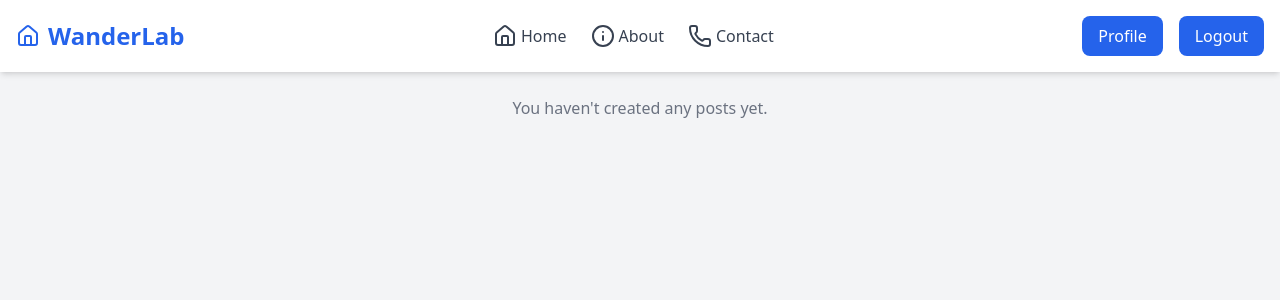
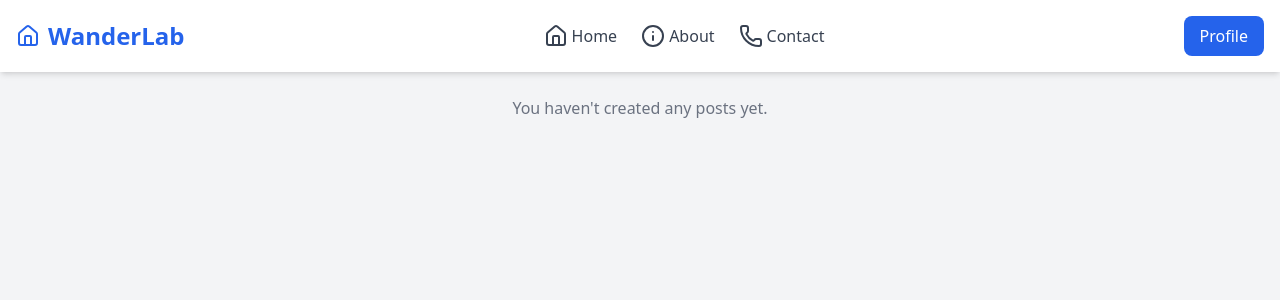
Before and after one commit to LakshanHim/simple-blog-django, a Django app: page /my-posts/ in a window 1280 px wide. Shown: the top 300 px of the page. Run offline with Django 5.2, Linux system fonts and the light colour scheme; some libraries are stand-ins or nearby versions.

Commit message:
update userPost

```diff
--- a/templates/user_posts.html
+++ b/templates/user_posts.html
@@ -30,8 +30,8 @@
             </ul>
             <div class="hidden md:flex space-x-4">
                 <a href="/profile" class="bg-blue-600 text-white px-4 py-2 rounded-lg">Profile</a>
-                <a href="#" class="bg-blue-600 text-white px-4 py-2 rounded-lg"
-                    onclick="document.getElementById('logout-form').submit();">Logout</a>
+{#                <a href="#" class="bg-blue-600 text-white px-4 py-2 rounded-lg"#}
+{#                    onclick="document.getElementById('logout-form').submit();">Logout</a>#}
             </div>
             <button class="md:hidden text-gray-700" id="menu-btn">
                 <i data-lucide="menu"></i>
```
Also changed, not shown: db.sqlite3.
